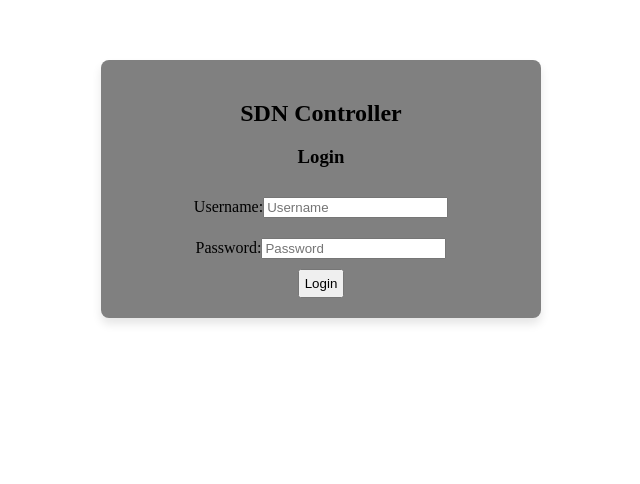
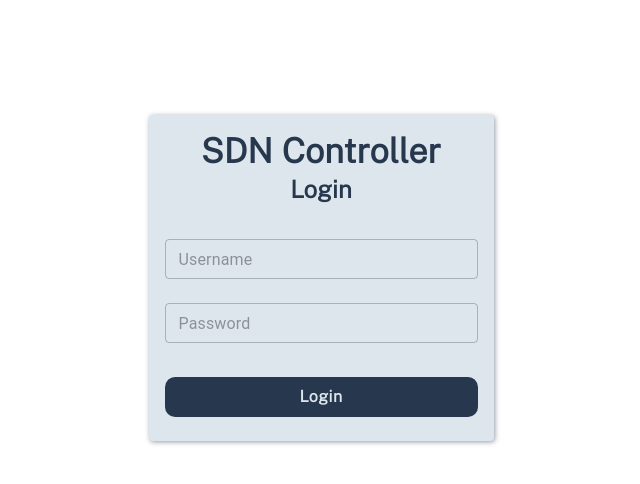
Before and after one commit to SVGamage/onos-UI, a React (Create React App) app in the folder my-app/: page / in a window 1280 px wide. Shown: the part 130-614 px from the top of the page, without its empty margins (319-959 px from the left). Built offline with nearby package versions, Linux system fonts and the light colour scheme; no server answers.

Commit message:
UI changes
UI changes in login page and add some validations and configure routes when login button is clicked.

```diff
--- a/my-app/public/index.html
+++ b/my-app/public/index.html
@@ -9,7 +9,8 @@
       href="https://fonts.googleapis.com/css2?family=Public+Sans:wght@200;300&display=swap"
       rel="stylesheet"
     />
-    <meta name="viewport" content="width=device-width, initial-scale=1" />
+    <meta name="viewport" content="width=device-width,
+    initial-scale=1",user-scalable=no, shrink-to-fit=no, viewport-fit=cover" />
     <meta name="theme-color" content="#000000" />
     <meta
       name="description"
--- a/my-app/src/containers/Homepage/Homepage.jsx
+++ b/my-app/src/containers/Homepage/Homepage.jsx
@@ -4,6 +4,7 @@ import Header from "../../components/Header/Header";
 import { Toolbar, useMediaQuery } from "@mui/material";
 import Typography from "@mui/material/Typography";
 import { useNavigate } from "react-router-dom";
+
 import {
   Card,
   CardContent,
@@ -17,6 +18,7 @@ const image = process.env.PUBLIC_URL + "Images/router.jpg";
 const Homepage = () => {
   const isMobile = useMediaQuery("(max-width: 650px)");
   const navigate = useNavigate();
+
   const handleCardClick = () => {
     navigate("/vswitch");
   };
--- a/my-app/src/loginScreen/LoginScreen.jsx
+++ b/my-app/src/loginScreen/LoginScreen.jsx
@@ -1,10 +1,25 @@
-import React, { useState, useEffect } from 'react';
-import authService from '../AuthSerice';
+import React, { useState, useEffect } from "react";
+import authService from "../AuthSerice";
+import { useNavigate } from "react-router-dom";
+import {
+  Card,
+  CardContent,
+  Typography,
+  Button,
+  TextField,
+  Grid,
+  Box,
+} from "@mui/material";
 
 const LoginScreen = () => {
-  const [username, setUsername] = useState('');
-  const [password, setPassword] = useState('');
+  const [username, setUsername] = useState("");
+  const [password, setPassword] = useState("");
   const [loggedIn, setLoggedIn] = useState();
+  const [usernamError, setUsernameError] = useState(false);
+  const [passwordError, setPasswordError] = useState(false);
+  const [loginError, setLoginError] = useState(false);
+
+  const navigate = useNavigate();
 
   useEffect(() => {
     const unsubscribe = authService.onAuthStateChanged((user) => {
@@ -19,86 +34,217 @@ const LoginScreen = () => {
     return () => unsubscribe();
   }, []); // Empty dependency array to run the effect once on mount
 
-  const handleLogin = async () => {
-    console.log(username, password);
+  const handleLogout = async () => {
     try {
-      await authService.login(username, password);
-      console.log('Login successful');
-      setLoggedIn(true);
+      await authService.logout();
+      console.log("Logout successful");
+      setLoggedIn(false);
     } catch (error) {
-      console.log('Login failed:', error.message);
+      console.log("Logout failed:", error.message);
     }
   };
 
-  const handleLogout = async () => {
+  const handleLogin = async (event) => {
+    console.log(username, password);
+    event.preventDefault();
+    setPasswordError(false);
+    setUsernameError(false);
+
+    if (username === "") {
+      setUsernameError(true);
+    }
+    if (password === "") {
+      setPasswordError(true);
+    }
+    if (username && password) {
       try {
-      await authService.logout();
-      console.log('Logout successful');
-      setLoggedIn(false);
+        await authService.login(username, password);
+        navigate("/home");
+        setLoggedIn(true);
       } catch (error) {
-      console.log('Logout failed:', error.message);
+        console.log("Login failed:", error.message);
+        setLoginError(true);
+      }
     }
   };
 
-  // Rest of your component code...
-  const cardStyle = {
-    width: '400px',
-    padding: '20px',
-    borderRadius: '8px',
-    boxShadow: '0 6px 10px rgba(0, 0, 0, 0.1)',
-    margin: 'auto',
-    marginTop: '15%',
-    textAlign: 'center',
-    backgroundColor: 'grey',
-    alignContent:'center',
-    alignItems:'center',
-  };
-
-
   return (
-    <div style={cardStyle}>
+    <Box
+      sx={{
+        height: "100vh",
+        width: "100%",
+        display: "grid",
+        justifyContent: "center",
+        alignItems: "center",
+        margin: 0,
+      }}
+    >
+      <Card
+        style={{
+          maxWidth: 345,
+          backgroundColor: "#DDE6ED",
+          boxShadow: " 1px 1px 5px 0px rgb(39, 55, 77, 0.5)",
+        }}
+      >
+        <CardContent>
           {loggedIn ? (
-        <div>
-          <h2>Welcome, {username}!</h2>
-          {/* Display user dashboard or other content after successful login */}
-          <button type="button" onClick={handleLogout} > Logout </button>
-        </div>
+            <Grid container spacing={2} alignItems="center">
+              <Grid item xs={12}>
+                <Typography
+                  variant="h4"
+                  sx={{
+                    fontFamily: "public sans",
+                    fontWeight: 600,
+                    color: "#27374D",
+                  }}
+                >
+                  Logout window
+                </Typography>
+              </Grid>
+              <Grid item xs={12}>
+                <Typography
+                  variant="subtitle"
+                  sx={{
+                    fontFamily: "public sans",
+                    fontWeight: 600,
+                    color: "#27374D",
+                  }}
+                >
+                  Click here to Log Out...
+                </Typography>
+              </Grid>
+              <Grid item xs={12}>
+                <Button
+                  size="small"
+                  variant="contained"
+                  onClick={handleLogout}
+                  disableElevation
+                  sx={{
+                    backgroundColor: "#27374D",
+                    color: "#DDE6ED",
+                    fontFamily: "public sans",
+                    fontSize: "16px",
+                    fontWeight: 800,
+                    borderRadius: "10px",
+                    textTransform: "none",
+                    "&:hover": {
+                      backgroundColor: "#526D82",
+                      color: "#DDE6ED",
+                      fontWeight: 900,
+                    },
+                  }}
+                >
+                  Logout
+                </Button>
+              </Grid>
+            </Grid>
           ) : (
-        <div style={{alignSelf:'center'}}>
-          <h2>SDN Controller</h2>
-            <h3>Login</h3>
             <form>
-            <div style={{padding:10}}>
-                <label>
-                Username:
-                <input
-                    type="text"
+              <Typography
+                variant="h4"
+                align="center"
+                sx={{
+                  fontFamily: "public sans",
+                  fontWeight: 800,
+                  color: "#27374D",
+                }}
+              >
+                SDN Controller
+              </Typography>
+              <Typography
+                variant="h5"
+                align="center"
+                sx={{
+                  fontFamily: "public sans",
+                  fontWeight: 600,
+                  color: "#27374D",
+                }}
+              >
+                Login
+              </Typography>
+              <Grid
+                container
+                spacing={3}
+                sx={{
+                  "@media (max-width: 600px)": {
+                    flexDirection: "column",
+                    alignItems: "center",
+                  },
+                  marginTop: "10px",
+                }}
+              >
+                <Grid item xs={12}>
+                  <TextField
+                    size="small"
                     value={username}
-                    placeholder='Username'
                     onChange={(e) => setUsername(e.target.value)}
+                    placeholder="Username"
+                    fullWidth
+                    required
+                    variant="outlined"
+                    error={usernamError}
+                    helperText={usernamError ? "Username is required" : ""}
+                    sx={{
+                      fontFamily: "public sans",
+                      color: "#27374D",
+                    }}
                   />
-                </label>
-            </div>
-
-            <div style={{padding:10}}>
-            <label>
-              Password:
-              <input
+                </Grid>
+                <Grid item xs={12}>
+                  <TextField
+                    size="small"
                     type="password"
                     value={password}
-                placeholder='Password'
                     onChange={(e) => setPassword(e.target.value)}
+                    placeholder="Password"
+                    fullWidth
+                    required
+                    variant="outlined"
+                    error={passwordError}
+                    helperText={passwordError ? "Password is required" : ""}
+                    sx={{
+                      fontFamily: "public sans",
+                      color: "#27374D",
+                    }}
                   />
-            </label>
-            </div>
-
-            <button type="button" onClick={handleLogin} style={{padding:5}}>
+                </Grid>
+                <Grid item xs={12} marginTop="10px">
+                  <Button
+                    variant="contained"
+                    fullWidth
+                    onClick={handleLogin}
+                    disableElevation
+                    sx={{
+                      backgroundColor: "#27374D",
+                      color: "#DDE6ED",
+                      fontFamily: "public sans",
+                      fontSize: "16px",
+                      fontWeight: 800,
+                      borderRadius: "10px",
+                      textTransform: "none",
+                      "&:hover": {
+                        backgroundColor: "#526D82",
+                        color: "#DDE6ED",
+                        fontWeight: 900,
+                      },
+                    }}
+                  >
                     Login
-            </button>
+                  </Button>
+                </Grid>
+              </Grid>
+              {loginError && (
+                <Grid item xs={12}>
+                  <Typography color="error" variant="body1">
+                    Invalid username or password. Please try again.
+                  </Typography>
+                </Grid>
+              )}
             </form>
-        </div>
           )}
-    </div>
+        </CardContent>
+      </Card>
+    </Box>
   );
 };
 
```
Lines whose indentation alone changed are shown as unchanged.
